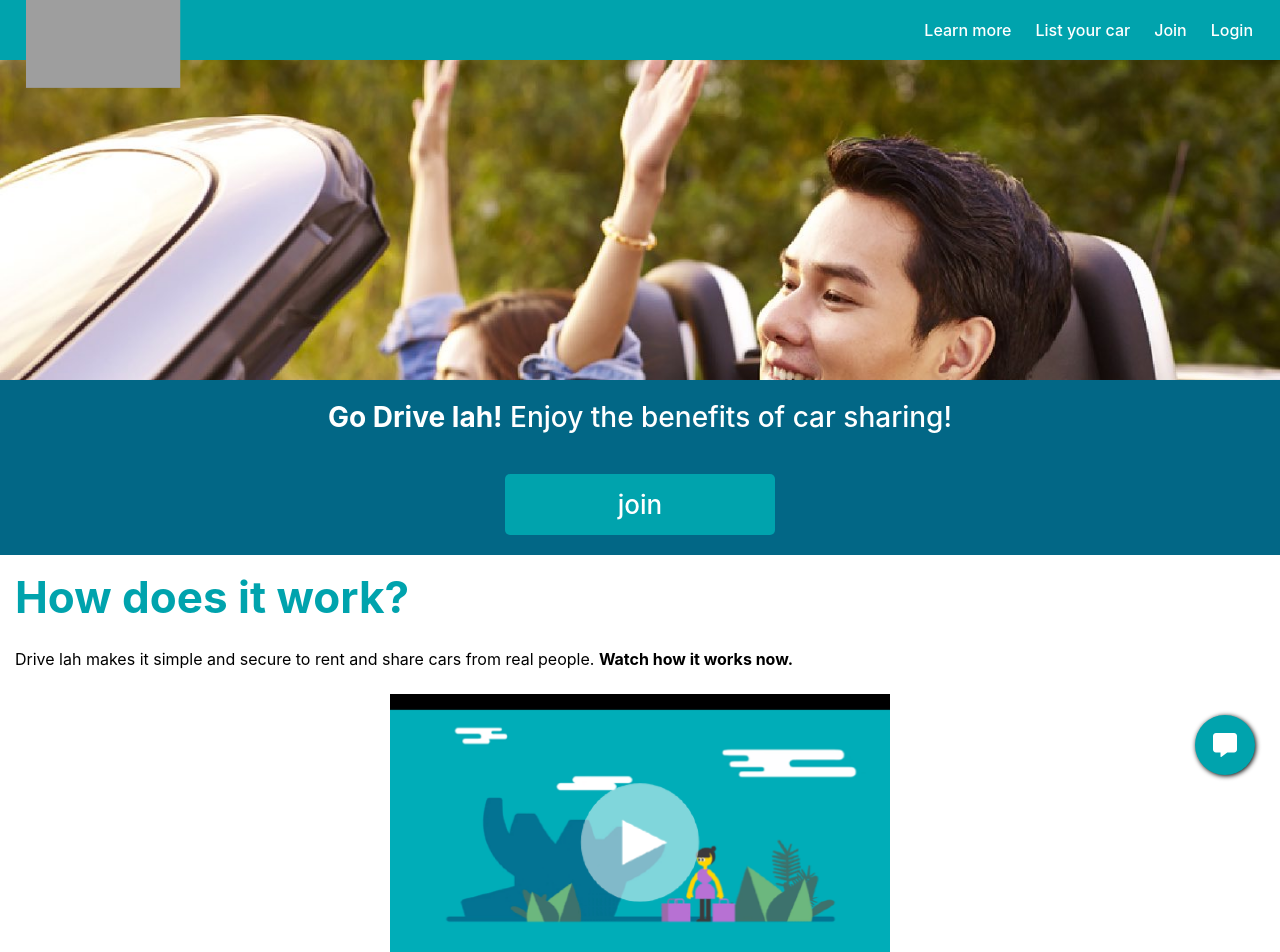
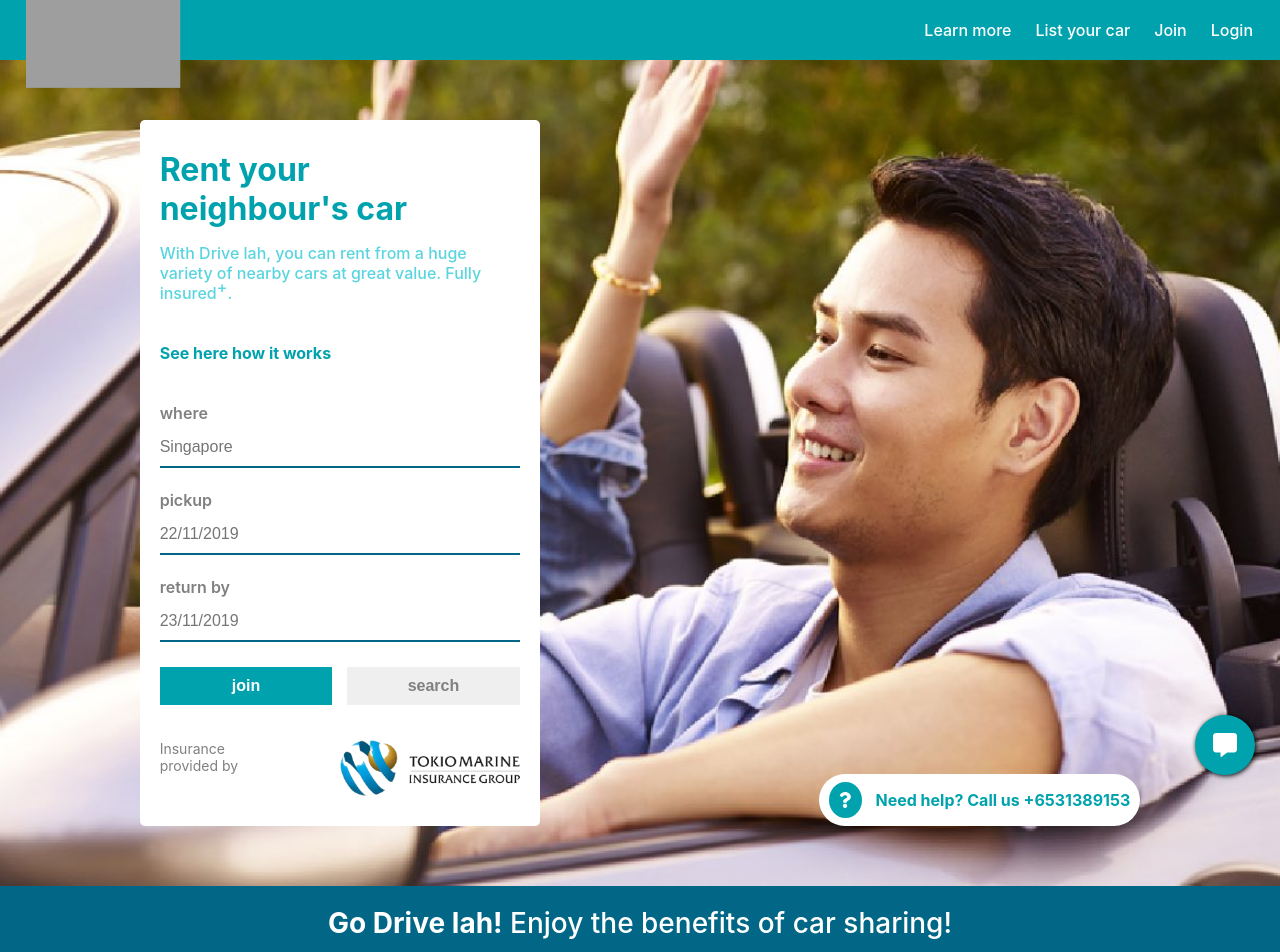
Before and after one commit to thanhtv0/demo-project, a React (Create React App) app: page / in a window 1280 px wide. Shown: the top 952 px of the page. Built offline with nearby package versions, Linux system fonts and the light colour scheme; grey boxes are pictures that could not be loaded.

Commit message:
Add rent form and css

```diff
--- a/src/Component/Login_Signup/login.css
+++ b/src/Component/Login_Signup/login.css
@@ -42,7 +42,7 @@
     }
 
     .form label {
-        font-size: 18px;
+        font-size: 16px;
         font-weight: 600;
         margin-bottom: 5px;
         display: block;
@@ -53,7 +53,7 @@
         display: block;
         border: none;
         padding: 10px 0px;
-        font-size: 18px;
+        font-size: 16px;
         border-bottom: 2px solid var(--mainColorDark);
         box-sizing: border-box;
         outline: none;
--- a/src/Component/MainPage/MainPage.css
+++ b/src/Component/MainPage/MainPage.css
@@ -4,16 +4,6 @@
         overflow-x: hidden;
         z-index: 1;
         position: relative;
-    }
-
-    .first-background {
-        background-image: url("../../Images/herobg.jpg");
-        width: 100%;
-        height: 40vh;
-        margin-top: 60px;
-        background-size: cover;
-        background-position: top;
-        background-repeat: no-repeat;
     }
 
     .sharing-line {
--- /dev/null
+++ b/src/Component/MainPage/RentForm/index.js
@@ -0,0 +1,67 @@
+import React from 'react'
+import "./rentform.css"
+import moment from "moment"
+import insurance from "../../../Images/insurance.png"
+
+const Location = (props) => {
+    return (
+        <>
+            <label>where</label>
+            <div>
+                <input name='findlocation' type="text" placeholder="Singapore"></input>
+                <div>
+
+                </div>
+            </div>
+        </>
+    )
+}
+
+const PickupDate = (props) => {
+
+    return (
+        <>
+            <label>{props.label}</label>
+            <div className="calendar-content">
+                <input placeholder={props.placeholder} />
+                <div className="calendar">
+
+                </div>
+            </div>
+        </>
+    )
+}
+
+const RentForm = (props) => {
+    return (
+        <>
+            <div className="image-top" />
+            <div className="rent-form">
+                <form className="form" >
+                    <h1>Rent your <br />neighbour's car</h1>
+                    <p>With Drive lah, you can rent from a huge variety of nearby cars at great value. Fully insured<span>+</span>.</p>
+                    <h4>See here how it works</h4>
+                    <Location />
+                    <PickupDate label="pickup" placeholder={moment().format("DD/MM/YYYY")} />
+                    <PickupDate label="return by" placeholder={moment().add(1, "day").format("DD/MM/YYYY")} />
+                    <div className="rent-button">
+                        <input type="button" className="btn-join" value="join" />
+                        <input type="button" value="search" />
+                        {/* className="btn-search-show" */}
+                    </div>
+                    <div className="rent-bottom">
+                        <div className="insurance-text">Insurance <br />provided by</div>
+                        <img src={insurance} alt="insurace" />
+                    </div>
+                </form>
+            </div>
+            <div className="need-help">
+                <div className="needhelp-content">
+                    <i className="fas fa-question"></i> Need help? Call us +6531389153
+                </div>
+            </div>
+        </>
+    )
+}
+
+export default RentForm;
--- /dev/null
+++ b/src/Component/MainPage/RentForm/rentform.css
@@ -0,0 +1,157 @@
+@media only screen and (min-width: 320px) {
+    .first-background {
+        z-index: 1;
+        position: relative;
+        height: 100%;
+        background-color: white;
+        width: 100%;
+        margin-top: 60px;
+        background-size: cover;
+        background-position: top;
+        background-repeat: no-repeat;
+    }
+
+    .image-top {
+        width: 100%;
+        height: 240px;
+        background-image: url('../../../Images/herobg.jpg');
+        background-size: 100% 100%;
+        background-repeat: no-repeat;
+    }
+
+    .rent-form {
+        width: 100%;
+        padding: 30px 20px;
+        padding-top: 0px;
+        box-sizing: border-box;
+        background-color: white;
+    }
+
+    .form h1{
+        color: var(--mainColor);
+        font-weight: bold;
+    }
+
+    .form p {
+        color: var(--mainColorLight);
+        font-weight: 500;
+        margin-top: 15px;
+    }
+
+    .form span {
+        vertical-align: super;
+        text-align: left;
+        line-height: 5px;
+    }
+
+    .form h4 {
+        margin-top: 40px;
+        color: var(--mainColor);
+        margin-bottom: 40px;
+    }
+
+    .rent-form label {
+        color: gray;
+        margin-top: 22px;
+    }
+
+    .rent-button {
+        display: flex;
+        margin-top: 25px;
+    }
+
+    .rent-button input[type="button"] {
+        border: none;
+        font-weight: bold;
+        color: gray;
+    }
+
+    .rent-button .btn-join {
+        background-color: var(--mainColor);
+        margin-right: 15px;
+        color: white !important;
+    }
+
+    .rent-button .btn-search-show {
+        color: var(--mainColor)!important;
+        background-color: var(--secondaryColor);
+    }
+
+    .rent-bottom {
+        display: flex;
+        margin-top: 35px;
+    }
+
+    .rent-bottom img {
+        width: 150px;
+        flex: 1;
+    }
+
+    .rent-bottom .insurance-text {
+        flex: 1;
+        color: gray;
+        font-size: 14px;
+    }
+
+    .need-help {
+        display: none;
+    }
+}
+
+@media only screen and (min-width: 768px) {
+
+    .first-background {
+        display: flex;
+        justify-content: center;
+        align-items: flex-end;
+        background-image: url('../../../Images/herobg.jpg');
+    }
+
+    .image-top {
+        display: none;
+    }
+
+    .rent-form {
+        width: 400px;
+        margin: 60px 0px;
+        border-radius: 5px;
+    }
+}
+
+@media only screen and (min-width: 1024px) {
+
+    .first-background {
+        justify-content: space-around;
+    }
+
+    .need-help {
+        display: flex;
+        align-items: flex-end;
+        margin-bottom: 60px;
+    }
+
+    .needhelp-content {
+        color: var(--mainColor);
+        background-color: white;
+        padding: 8px 10px;
+        border-radius: 30px;
+        font-weight: bold;
+    }
+
+    .needhelp-content i {
+        margin-right: 10px;
+        padding: 10px;
+        background-color: var(--mainColor);
+        color: white;
+        border-radius: 50%;
+    }
+
+}
+
+@media only screen and (min-width: 1440px) {
+    .rent-form {
+        width: 500px;
+        padding-left: 60px;
+        padding-right: 60px;
+    }
+}
--- a/src/Component/MainPage/index.js
+++ b/src/Component/MainPage/index.js
@@ -3,11 +3,14 @@
 import videoLogo from "../../Images/videoLogo.png"
 import infinity from "../../Images/infinity.png"
 import insurance from "../../Images/insurance.png"
+import RentForm from "./RentForm"
 
 const MainPage = (props) => {
     return (
         <div className="main">
-            <div className="first-background" />
+            <div className="first-background">
+                <RentForm />
+            </div>
             <div className="sharing-line">
                 <div className="text"><b>Go Drive lah!</b> Enjoy the benefits of car sharing!</div>
                 <a href="#">join</a>
@@ -19,7 +22,7 @@
                     <p>Drive lah makes it simple and secure to rent and share cars from real people. <b>Watch how it works now.</b></p>
                 </div>
                 <div className="gird-item item">
-                    <img onClick={props.handleClickOpenPopup} src={videoLogo} />
+                    <img onClick={props.handleClickOpenPopup} src={videoLogo} alt="video" />
                 </div>
                 <div className="left-content gird-item">
                     <div className="how-it-work-btn">
```
